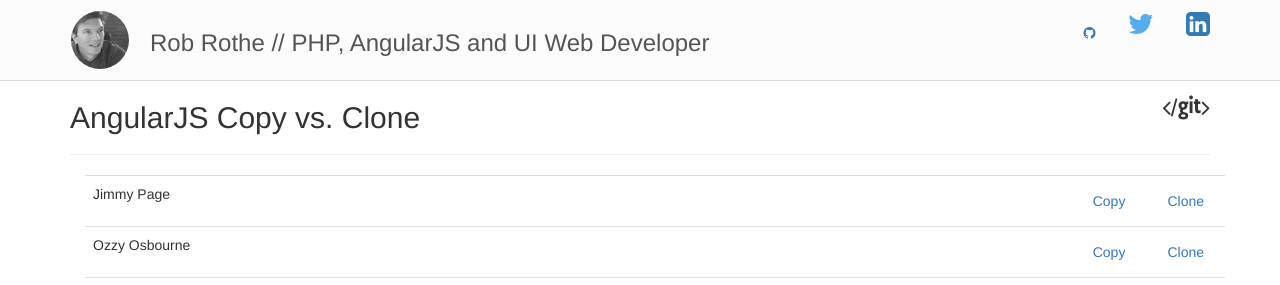
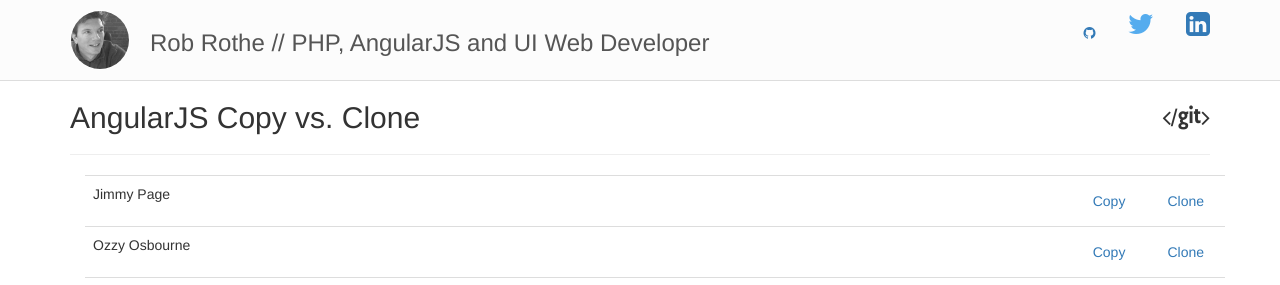
Before and after one commit to robrothedev/robrothedev.github.io, a Jekyll site: the page built from examples/angularjs-copy-vs-clone.md, in a window 1280 px wide. Shown: the top 285 px of the page. Built offline with Jekyll 4.4.1, drawn with Linux system fonts in a browser that asks for light colours; nearby versions of some CDN libraries.

Commit message:
Updating

```diff
--- a/public/css/site.css
+++ b/public/css/site.css
@@ -55,7 +55,8 @@
 a.icons-git-code {
   font-size:24px;
   color:#333;
-  padding-top:10px;
+  top:20px;
+  position:relative;
 }
 
 a.icons-git-code:hover {
```
